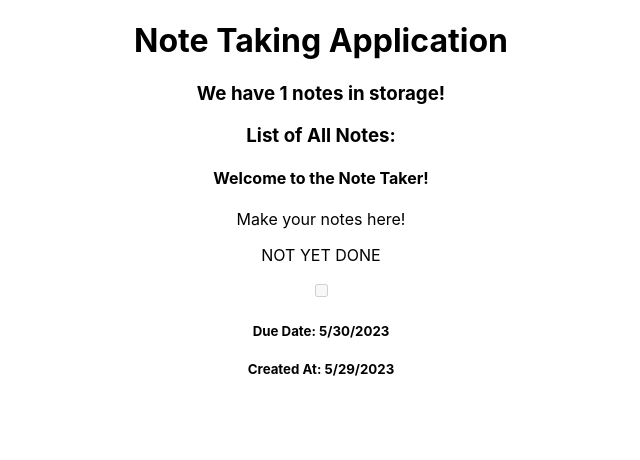
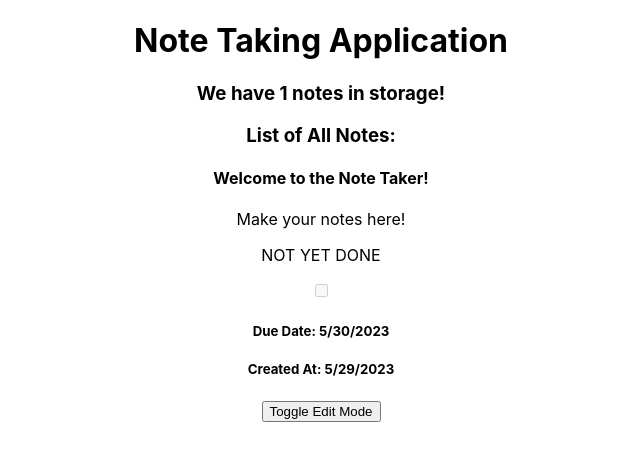
Before and after one commit to johnsonw1017/reactjs-note-taking-project, a React (Create React App) app: page / in a window 1280 px wide. Shown: the top 460 px of the page, without its empty margins (319-959 px from the left). Built offline with nearby package versions, Linux system fonts and the light colour scheme.

Commit message:
feat: rendered NoteForm and NoteDisplay in Homepage

```diff
--- a/src/components/NoteForm.jsx
+++ b/src/components/NoteForm.jsx
@@ -4,7 +4,7 @@ export default function NoteForm(prop){
 
     const [localTitle, setLocalTitle] = useState("");
     const [localDescription, setLocalDescription] = useState("");
-    const [localIsCompleted, setLocalIsCompleted] = useState("");
+    const [localIsCompleted, setLocalIsCompleted] = useState(false);
     const [localDueDate, setLocalDueDate] = useState(new Date().setDate(new Date().getDate() + 1));
 
 
--- /dev/null
+++ b/src/components/NoteParent.jsx
@@ -0,0 +1,20 @@
+import React, { useState } from "react";
+import NoteForm from "./NoteForm";
+import NoteDisplay from "./NoteDisplay";
+
+
+export default function NoteParent(props){
+
+const [editMode, setEditMode] = useState(false);
+
+const toggleEditMode = () => {
+    setEditMode(!editMode);
+}
+
+return(
+    <div>
+        {editMode ? <NoteForm id={props.id}/> : <NoteDisplay id={props.id}/>}
+        <button onClick={toggleEditMode}>Toggle Edit Mode</button>
+    </div>
+)
+}
--- a/src/pages/Homepage.jsx
+++ b/src/pages/Homepage.jsx
@@ -1,6 +1,7 @@
 import React from "react";
 import { useNoteData } from "../contexts/NotesContext"
 import NoteDisplay from "../components/NoteDisplay";
+import NoteParent from "../components/NoteParent";
 
 
 export default function Homepage(props){
@@ -22,7 +23,7 @@ export default function Homepage(props){
             {globalNotesData.map((note) => {
                 return(
                 <div key={note.id}>
-                    <NoteDisplay id={note.id}/>
+                    <NoteParent id={note.id}/>
                 </div>
                 )
             })}
```
